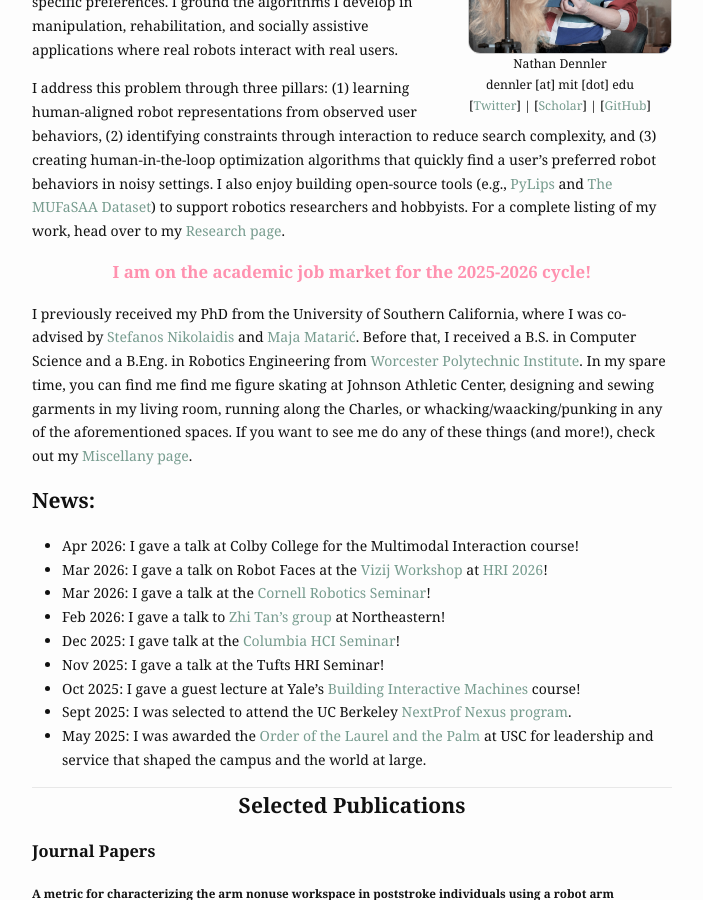
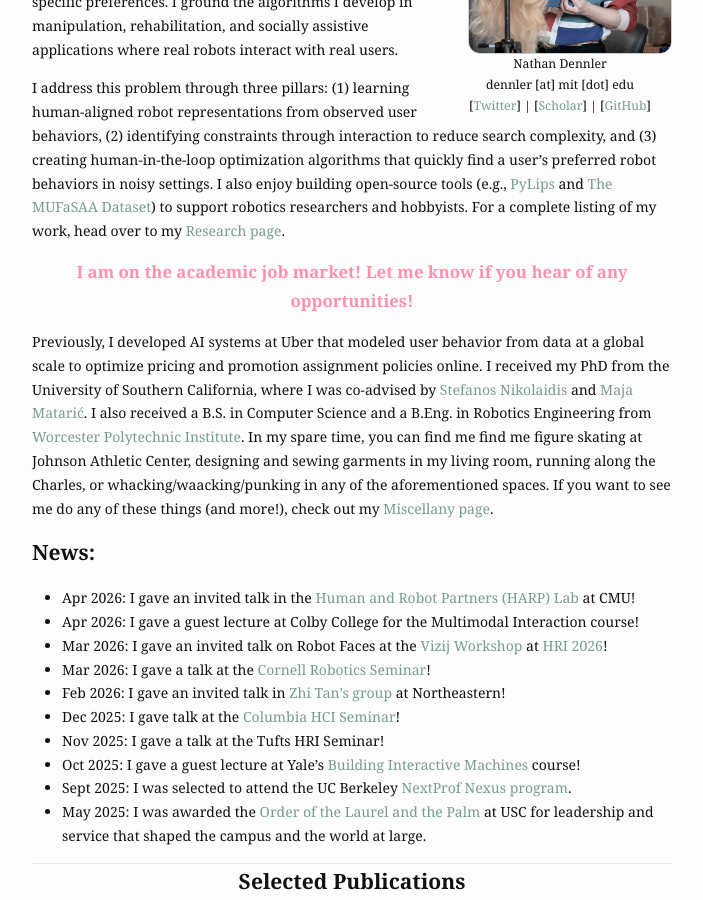
Before and after one commit to ndennler/ndennler.github.io, a Jekyll site: the page built from index.md, in a window 1280 px wide and 900 px high, scrolled down 236 px. Shown: the whole window, without its empty margins (288-991 px from the left). Built offline with Jekyll 4.4.1, drawn with Linux system fonts in a browser that asks for light colours.

Commit message:
Update index.md

```diff
--- a/index.md
+++ b/index.md
@@ -11,19 +11,20 @@ profile_picture:
   I address this problem through three pillars: (1) learning human-aligned robot representations from observed user behaviors, (2) identifying constraints through interaction to reduce search complexity, and (3) creating human-in-the-loop optimization algorithms that quickly find a user's preferred robot behaviors in noisy settings. I also enjoy building open-source tools (e.g., <a href="https://pylips.readthedocs.io/en/latest/">PyLips</a> and <a href="https://interaction-lab.github.io/robot-metaphors/">The MUFaSAA Dataset</a>) to support robotics researchers and hobbyists. For a complete listing of my work, head over to my <a href="/research">Research page</a>.
 
 <p style="color: #FF91AF; font-weight: bold; text-align:center; font-size: 1.2em;">
-  I am on the academic job market for the 2025-2026 cycle!
+  I am on the academic job market! Let me know if you hear of any opportunities!
 </p>
 
 <p>
-  I previously received my PhD from the University of Southern California, where I was co-advised by <a href="https://stefanosnikolaidis.net/">Stefanos Nikolaidis</a> and <a href="http://maja-mataric.web.app">Maja Matarić</a>. Before that, I received a B.S. in Computer Science and a B.Eng. in Robotics Engineering from <a href="https://www.wpi.edu/">Worcester Polytechnic Institute</a>. In my spare time, you can find me find me figure skating at Johnson Athletic Center, designing and sewing garments in my living room, running along the Charles, or whacking/waacking/punking in any of the aforementioned spaces. If you want to see me do any of these things (and more!), check out my <a href="/miscellany">Miscellany page</a>.
+  Previously, I developed AI systems at Uber that modeled user behavior from data at a global scale to optimize pricing and promotion assignment policies online. I received my PhD from the University of Southern California, where I was co-advised by <a href="https://stefanosnikolaidis.net/">Stefanos Nikolaidis</a> and <a href="http://maja-mataric.web.app">Maja Matarić</a>. I also received a B.S. in Computer Science and a B.Eng. in Robotics Engineering from <a href="https://www.wpi.edu/">Worcester Polytechnic Institute</a>. In my spare time, you can find me find me figure skating at Johnson Athletic Center, designing and sewing garments in my living room, running along the Charles, or whacking/waacking/punking in any of the aforementioned spaces. If you want to see me do any of these things (and more!), check out my <a href="/miscellany">Miscellany page</a>.
 </p>
 
 
 ## News:
-- Apr 2026: I gave a talk at Colby College for the Multimodal Interaction course!
-- Mar 2026: I gave a talk on Robot Faces at the [Vizij Workshop](https://vizij.ai/events/hri-2026-tutorial/) at [HRI 2026](https://humanrobotinteraction.org/2026/)!
+- Apr 2026: I gave an invited talk in the [Human and Robot Partners (HARP) Lab](https://harplab.github.io/harplab.deploy/) at CMU!
+- Apr 2026: I gave a guest lecture at Colby College for the Multimodal Interaction course!
+- Mar 2026: I gave an invited talk on Robot Faces at the [Vizij Workshop](https://vizij.ai/events/hri-2026-tutorial/) at [HRI 2026](https://humanrobotinteraction.org/2026/)!
 - Mar 2026: I gave a talk at the [Cornell Robotics Seminar](https://www.cs.cornell.edu/events/robotics-seminar)!
-- Feb 2026: I gave a talk to [Zhi Tan's group](https://zhi.fyi/) at Northeastern!
+- Feb 2026: I gave an invited talk in [Zhi Tan's group](https://zhi.fyi/) at Northeastern!
 - Dec 2025: I gave talk at the [Columbia HCI Seminar](https://columbiahci.github.io/#seminar)!
 - Nov 2025: I gave a talk at the Tufts HRI Seminar!
 - Oct 2025: I gave a guest lecture at Yale's [Building Interactive Machines](https://cpsc459-bim.gitlab.io/f25/) course!
```
